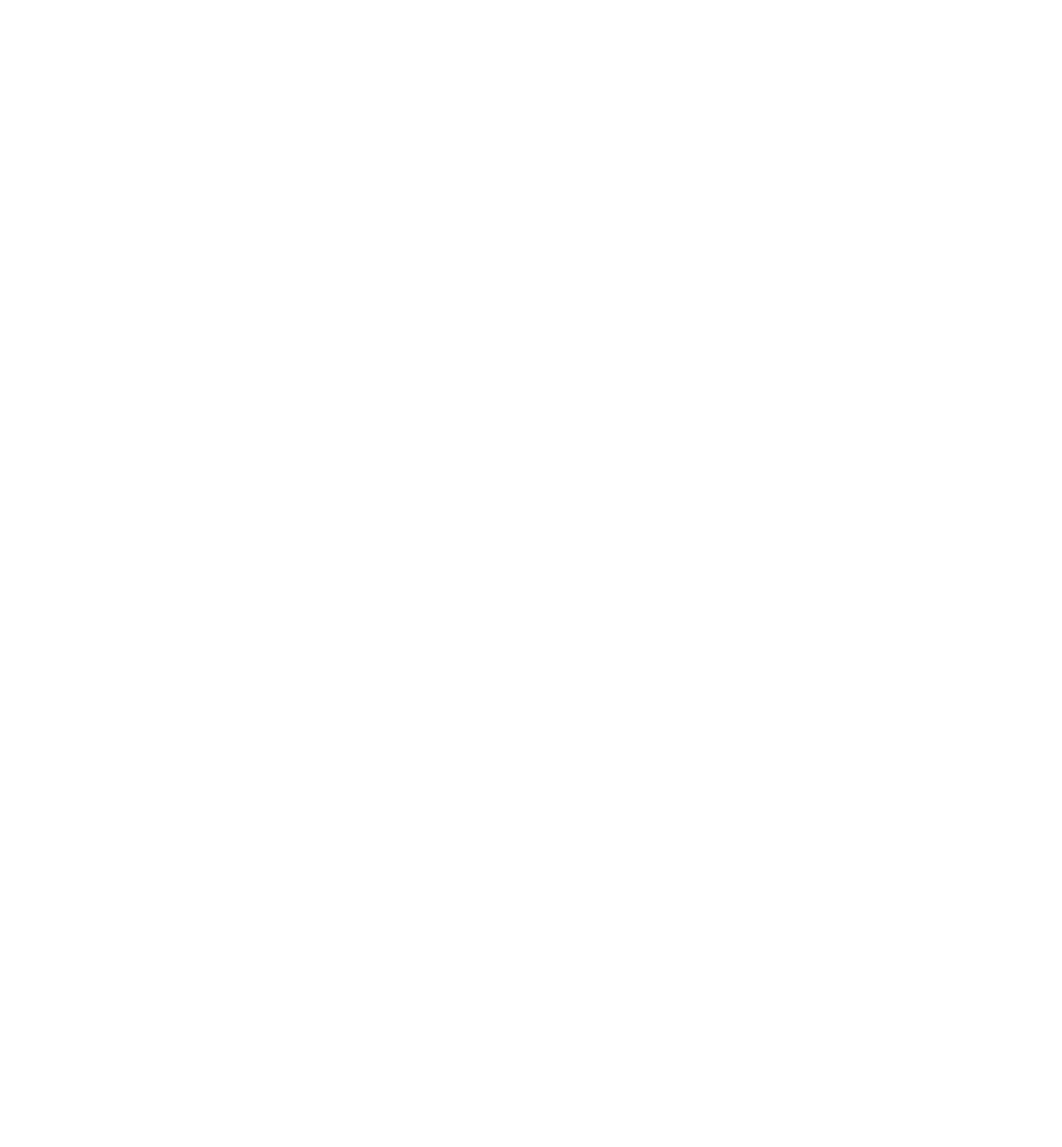
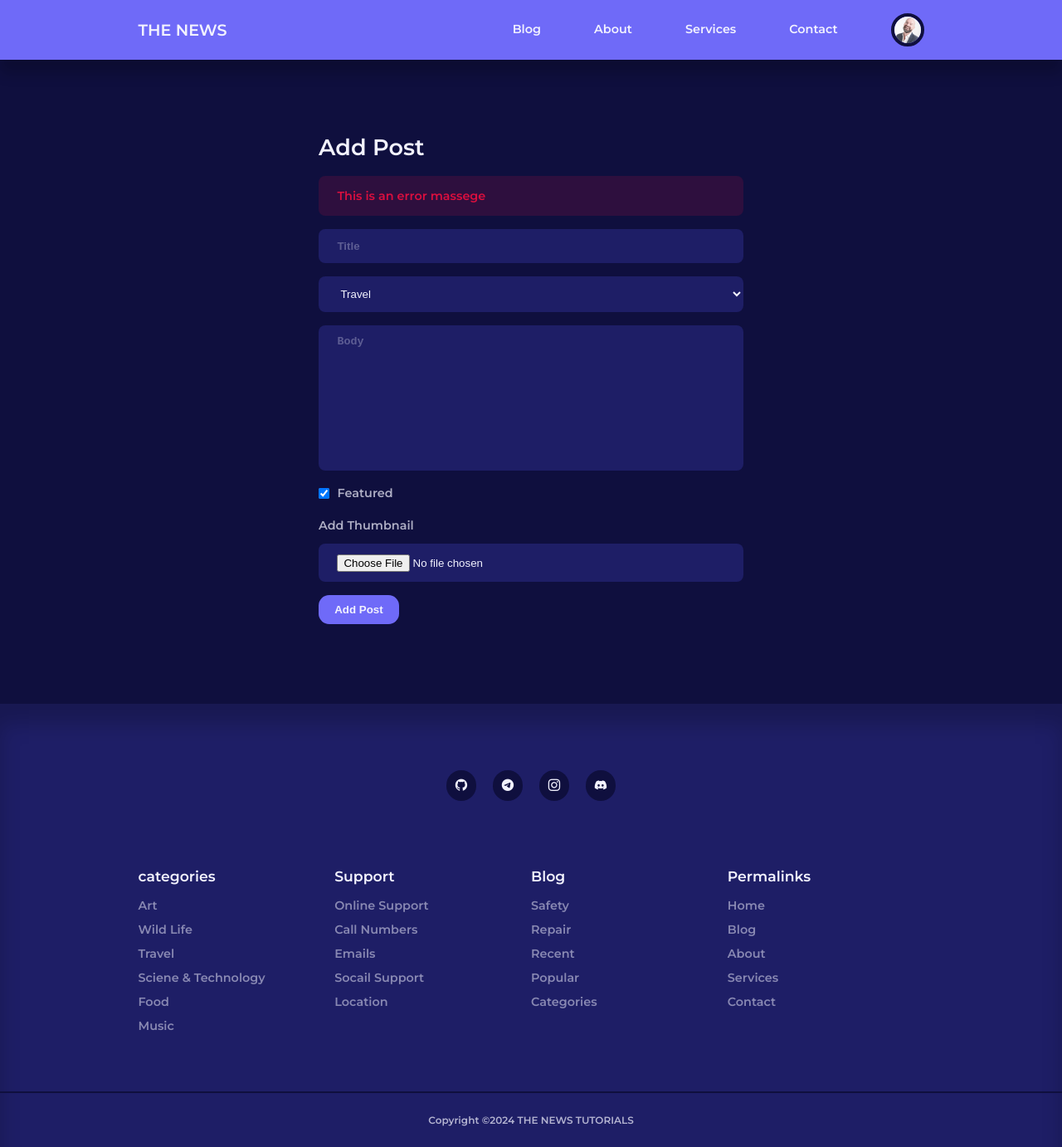
Before and after one commit to AmirMohammadZavvari/TheNews, a plain HTML site: page project/add-post.html in a window 1280 px wide. Shown: the whole page at 83% size. Before the commit the page ends 800 px from the top, so only its background shows below. Drawn offline with nearby package versions, Linux system fonts and the light colour scheme.

Commit message:
(add-category)&& (add-post)&&(add-user) added, and some change...

```diff
--- a/project/add-category.html
+++ b/project/add-category.html
@@ -0,0 +1,116 @@
+<!DOCTYPE html>
+<html lang="en">
+<head>
+    <meta charset="UTF-8">
+    <meta name="viewport" content="width=device-width, initial-scale=1.0">
+    <title>Responsive Multipage Blog Website</title>
+    <!-- CUSTOM STYLE SHEET -->
+    <link rel="stylesheet" href="./style.css">
+    <!-- BOOTSTRAP ICONS -->
+    <link rel="stylesheet" href="https://cdn.jsdelivr.net/npm/bootstrap-icons@1.10.5/font/bootstrap-icons.css">
+    <!-- GOOGLE FONTS(Montserrat) -->
+    <link rel="preconnect" href="https://fonts.googleapis.com">
+    <link rel="preconnect" href="https://fonts.gstatic.com" crossorigin>
+    <link href="https://fonts.googleapis.com/css2?family=Montserrat:ital,wght@0,600;1,600&display=swap" rel="stylesheet">
+</head>
+<body>
+    <!-- =========================== START NAV =========================== -->
+    <nav>
+        <div class="container nav_container">
+            <a href="index.html" class="nav_logo">THE NEWS</a>
+            <ul class="nav_items">
+                <li><a href="blog.html">Blog</a></li>
+                <li><a href="about.html">About</a></li>
+                <li><a href="services.html">Services</a></li>
+                <li><a href="contact.html">Contact</a></li>
+                <!-- <li><a href="signin.html">Signin</a></li> -->
+                <li class="nav_profile">
+                    <div class="avatar">
+                        <img src="./images/avatar1.jpg" alt="not avator">
+                    </div>
+                    <ul>
+                        <li><a href="dashbord.html">Dashbord</a></li>
+                        <li><a href="logout.html">Logout</a></li>
+                    </ul>
+                </li>
+            </ul>
+
+            <button id="open_nav_btn"><i class="bi bi-list"></i></button>
+            <button id="close_nav_btn"><i class="bi bi-x-lg"></i></button>
+        </div>
+    </nav>
+    <!-- =========================== END NAV =========================== -->
+    <section class="form_section">
+        <div class="container form_section_container">
+            <h2>Add Category</h2>
+            <div class="alert_messege error">
+                <p>This is an error massege</p>
+            </div>
+            <form action="" class="form_section_input">
+                <input type="text" placeholder="Title">
+                <textarea rows="4" placeholder="Description"></textarea>
+                <button class="btn">Add Category</button>
+            </form>
+        </div>
+    </section>
+    <!--=========================== START FOOTER ===========================-->
+    <footer>
+        <div class="footer_socails">
+            <a href="https://github.com/AmirMohammadZavvari" target="_blank"><i class="bi bi-github"></i></a>
+            <a href="http://t.me/zavvari0amir" target="_blank"><i class="bi bi-telegram"></i></i></a>
+            <a href="https://www.instagram.com/" target="_blank"><i class="bi bi-instagram"></i></a>
+            <a href="https://discord.com/" target="_blank"><i class="bi bi-discord"></i></a>
+        </div>
+
+        <div class="container footer_container">
+            <article>
+                <h4>categories</h4>
+                <ul>
+                    <li><a href="">Art</a></li>
+                    <li><a href="">Wild Life</a></li>
+                    <li><a href="">Travel</a></li>
+                    <li><a href="">Sciene & Technology</a></li>
+                    <li><a href="">Food</a></li>
+                    <li><a href="">Music</a></li>
+                </ul>
+            </article>
+            <article>
+                <h4>Support</h4>
+                <ul>
+                    <li><a href="">Online Support</a></li>
+                    <li><a href="">Call Numbers</a></li>
+                    <li><a href="">Emails</a></li>
+                    <li><a href="">Socail Support</a></li>
+                    <li><a href="">Location</a></li>
+                </ul>
+            </article>
+            <article>
+                <h4>Blog</h4>
+                <ul>
+                    <li><a href="">Safety</a></li>
+                    <li><a href="">Repair</a></li>
+                    <li><a href="">Recent</a></li>
+                    <li><a href="">Popular</a></li>
+                    <li><a href="">Categories</a></li>
+                </ul>
+            </article>
+            <article>
+                <h4>Permalinks</h4>
+                <ul>
+                    <li><a href="">Home</a></li>
+                    <li><a href="">Blog</a></li>
+                    <li><a href="">About</a></li>
+                    <li><a href="">Services</a></li>
+                    <li><a href="">Contact</a></li>
+                </ul>
+            </article>
+        </div>
+
+        <div class="footer_copyright">
+            <small>Copyright &copy;2024 THE NEWS TUTORIALS</small>
+        </div>
+    </footer>
+    <!--=========================== END FOOTER ===========================-->
+    <script src="js/main.js"></script>
+</body>
+</html>
--- a/project/add-post.html
+++ b/project/add-post.html
@@ -0,0 +1,131 @@
+<!DOCTYPE html>
+<html lang="en">
+<head>
+    <meta charset="UTF-8">
+    <meta name="viewport" content="width=device-width, initial-scale=1.0">
+    <title>Responsive Multipage Blog Website</title>
+    <!-- CUSTOM STYLE SHEET -->
+    <link rel="stylesheet" href="./style.css">
+    <!-- BOOTSTRAP ICONS -->
+    <link rel="stylesheet" href="https://cdn.jsdelivr.net/npm/bootstrap-icons@1.10.5/font/bootstrap-icons.css">
+    <!-- GOOGLE FONTS(Montserrat) -->
+    <link rel="preconnect" href="https://fonts.googleapis.com">
+    <link rel="preconnect" href="https://fonts.gstatic.com" crossorigin>
+    <link href="https://fonts.googleapis.com/css2?family=Montserrat:ital,wght@0,600;1,600&display=swap" rel="stylesheet">
+</head>
+<body>
+    <!-- =========================== START NAV =========================== -->
+    <nav>
+        <div class="container nav_container">
+            <a href="index.html" class="nav_logo">THE NEWS</a>
+            <ul class="nav_items">
+                <li><a href="blog.html">Blog</a></li>
+                <li><a href="about.html">About</a></li>
+                <li><a href="services.html">Services</a></li>
+                <li><a href="contact.html">Contact</a></li>
+                <!-- <li><a href="signin.html">Signin</a></li> -->
+                <li class="nav_profile">
+                    <div class="avatar">
+                        <img src="./images/avatar1.jpg" alt="not avator">
+                    </div>
+                    <ul>
+                        <li><a href="dashbord.html">Dashbord</a></li>
+                        <li><a href="logout.html">Logout</a></li>
+                    </ul>
+                </li>
+            </ul>
+
+            <button id="open_nav_btn"><i class="bi bi-list"></i></button>
+            <button id="close_nav_btn"><i class="bi bi-x-lg"></i></button>
+        </div>
+    </nav>
+    <!-- =========================== END NAV =========================== -->
+    <section class="form_section">
+        <div class="container form_section_container">
+            <h2>Add Post</h2>
+            <div class="alert_messege error">
+                <p>This is an error massege</p>
+            </div>
+            <form action="" class="form_section_input" enctype="multipart/form-data">
+                <input type="text" placeholder="Title">
+                <select>
+                    <option value="1">Travel</option>
+                    <option value="1">Art</option>
+                    <option value="1">Science & Technology</option>
+                    <option value="1">Travel</option>
+                    <option value="1">Travel</option>
+                </select>
+                <textarea rows="10" placeholder="Body"></textarea>
+                <div class="form_control inline">
+                    <input type="checkbox" id="is_featured" checked>
+                    <label for="is_featured">Featured</label>
+                </div>
+                <div class="form_control">
+                    <label for="thumbnail">Add Thumbnail</label>
+                    <input type="file" id="thumbnail">
+                </div>
+                <button class="btn">Add Post</button>
+            </form>
+        </div>
+    </section>
+    <!--=========================== START FOOTER ===========================-->
+    <footer>
+        <div class="footer_socails">
+            <a href="https://github.com/AmirMohammadZavvari" target="_blank"><i class="bi bi-github"></i></a>
+            <a href="http://t.me/zavvari0amir" target="_blank"><i class="bi bi-telegram"></i></i></a>
+            <a href="https://www.instagram.com/" target="_blank"><i class="bi bi-instagram"></i></a>
+            <a href="https://discord.com/" target="_blank"><i class="bi bi-discord"></i></a>
+        </div>
+
+        <div class="container footer_container">
+            <article>
+                <h4>categories</h4>
+                <ul>
+                    <li><a href="">Art</a></li>
+                    <li><a href="">Wild Life</a></li>
+                    <li><a href="">Travel</a></li>
+                    <li><a href="">Sciene & Technology</a></li>
+                    <li><a href="">Food</a></li>
+                    <li><a href="">Music</a></li>
+                </ul>
+            </article>
+            <article>
+                <h4>Support</h4>
+                <ul>
+                    <li><a href="">Online Support</a></li>
+                    <li><a href="">Call Numbers</a></li>
+                    <li><a href="">Emails</a></li>
+                    <li><a href="">Socail Support</a></li>
+                    <li><a href="">Location</a></li>
+                </ul>
+            </article>
+            <article>
+                <h4>Blog</h4>
+                <ul>
+                    <li><a href="">Safety</a></li>
+                    <li><a href="">Repair</a></li>
+                    <li><a href="">Recent</a></li>
+                    <li><a href="">Popular</a></li>
+                    <li><a href="">Categories</a></li>
+                </ul>
+            </article>
+            <article>
+                <h4>Permalinks</h4>
+                <ul>
+                    <li><a href="">Home</a></li>
+                    <li><a href="">Blog</a></li>
+                    <li><a href="">About</a></li>
+                    <li><a href="">Services</a></li>
+                    <li><a href="">Contact</a></li>
+                </ul>
+            </article>
+        </div>
+
+        <div class="footer_copyright">
+            <small>Copyright &copy;2024 THE NEWS TUTORIALS</small>
+        </div>
+    </footer>
+    <!--=========================== END FOOTER ===========================-->
+    <script src="js/main.js"></script>
+</body>
+</html>
--- a/project/style.css
+++ b/project/style.css
@@ -391,7 +391,11 @@ footer ul a:hover {
 .form_control {
     display: flex;
     flex-direction: column;
-    gap: 0.4rem;
+    gap: 0.6rem;
+}
+.form_control.inline {
+    flex-direction: row;
+    align-items: center;
 }
 input, textarea, select {
     padding: 0.8rem 1.4rem;
@@ -400,7 +404,7 @@ input, textarea, select {
     resize: none;
     color: var(--color-white);
 }
-.form_section input::placeholder {
+.form_section input::placeholder, .form_section textarea::placeholder  {
     color: var(--color-gray-300);
     font-weight: bold;
 }
```
Also changed, not shown: project/add-user.html (+128 -0 lines), project/signup.html (+1 -1 lines).
